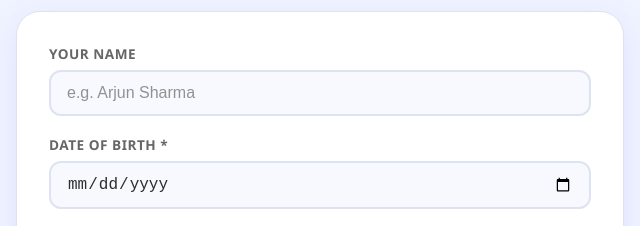
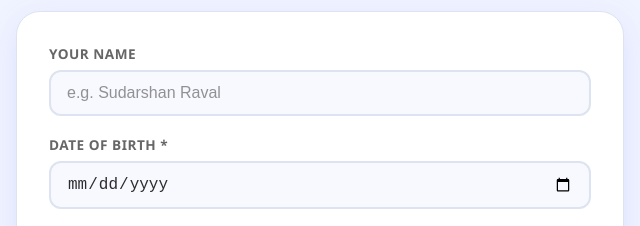
Before and after one commit to sudarshanraval37/Age-Aura-, a plain HTML site: page index.html in a window 1280 px wide. Shown: the part 142-368 px from the top of the page, 320-960 px from the left. Drawn offline with Linux system fonts and the light colour scheme.

```diff
--- a/index.html
+++ b/index.html
@@ -64,7 +64,7 @@
   <div class="card">
     <div class="form-group">
       <label for="userName">Your Name</label>
-      <input type="text" id="userName" placeholder="e.g. Arjun Sharma" maxlength="40"/>
+      <input type="text" id="userName" placeholder="e.g. Sudarshan Raval" maxlength="40"/>
     </div>
     <div class="form-group">
       <label for="dob">Date of Birth *</label>
```
